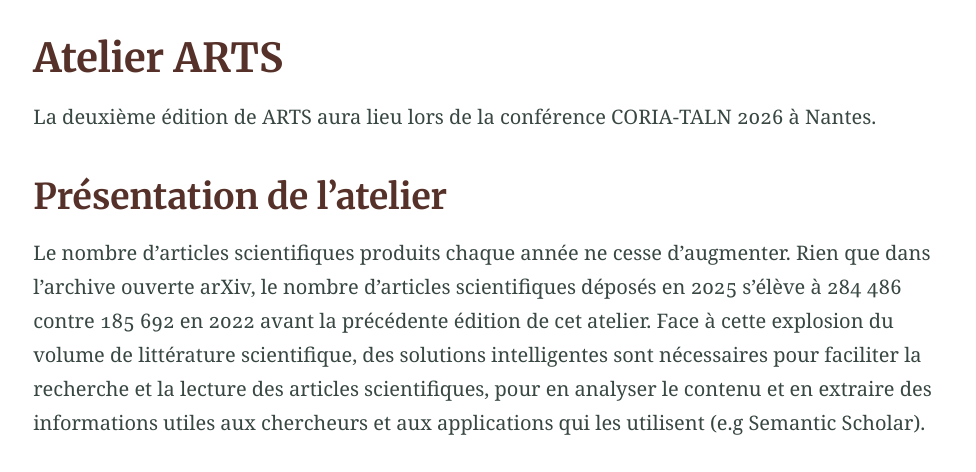
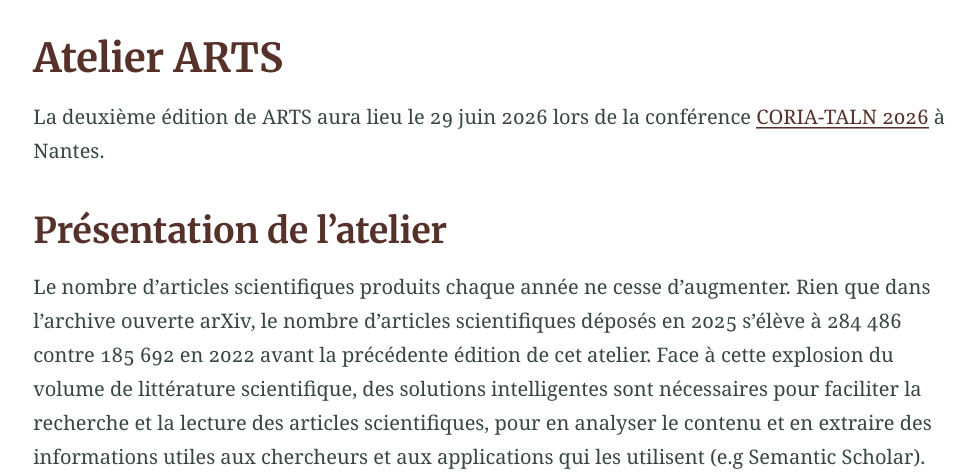
Before and after one commit to arts-workshop/arts-workshop.github.io, a Jekyll site: the page built from index.md, in a window 1280 px wide and 900 px high, cut to the strip 428-900 px from the top of the window. Shown: the whole strip, without its empty margins (146-1122 px from the left). Built offline with Jekyll 4.4.1, drawn with Linux system fonts in a browser that asks for light colours.

Commit message:
ajout info conf

```diff
--- a/index.md
+++ b/index.md
@@ -6,7 +6,7 @@ feature_image: "/assets/banniere.jpg"
 excerpt: ""
 ---
 
-La deuxième édition de ARTS aura lieu lors de la conférence CORIA-TALN 2026 à Nantes.
+La deuxième édition de ARTS aura lieu le 29 juin 2026 lors de la conférence [CORIA-TALN 2026](https://coria-taln-2026.ls2n.fr/) à Nantes.
 
 ## Présentation de l'atelier
 
```
